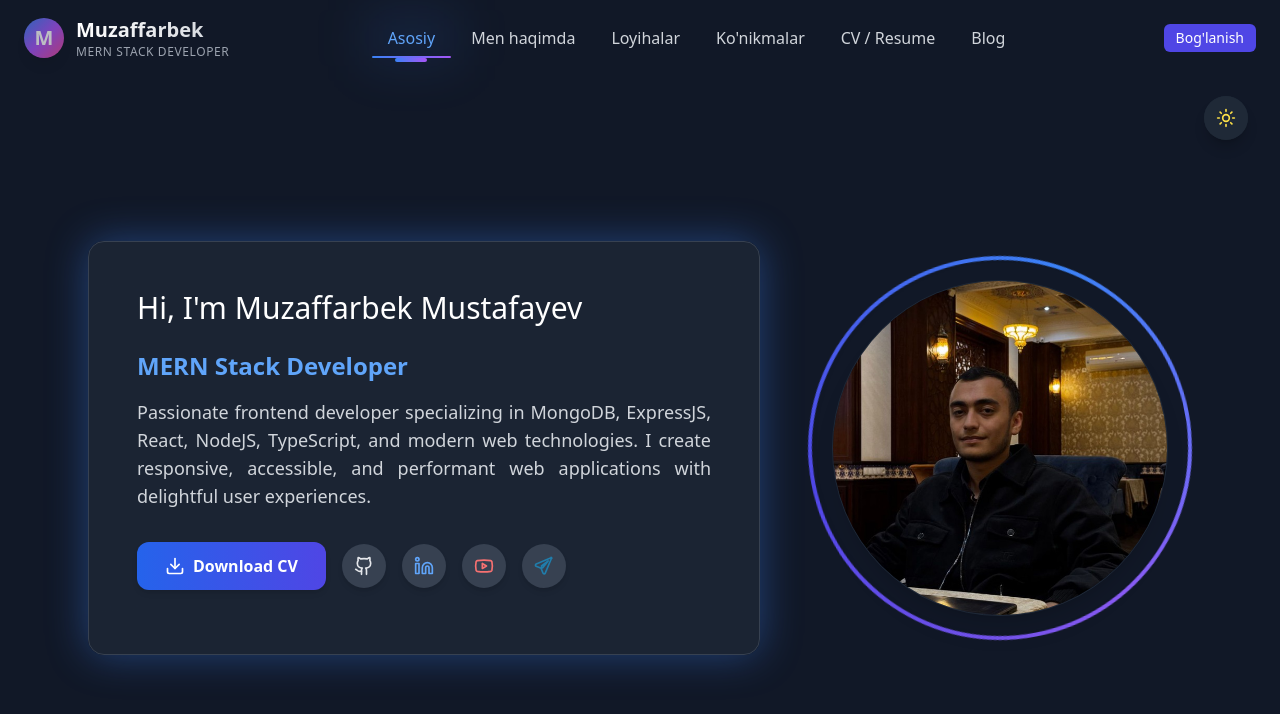
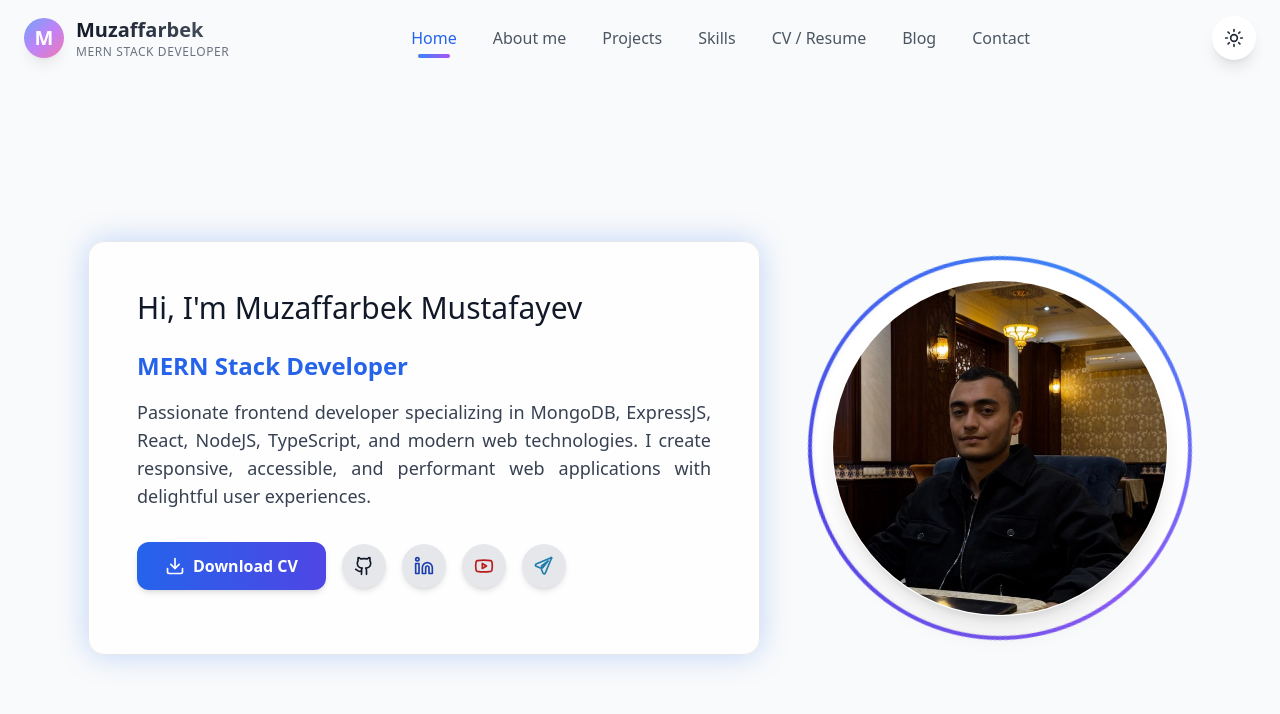
Before and after one commit to muzaffarbekmustafayevgit/AboutMeCli, a React (Vite) app: page / in a window 1280 px wide. Shown: the top 714 px of the page. Built offline with nearby package versions, Linux system fonts and the light colour scheme.

Commit message:
contact page added

```diff
--- a/src/components/Button.jsx
+++ b/src/components/Button.jsx
@@ -1,4 +1,5 @@
 import React from "react";
+import { Link } from "react-router-dom";
 import Loading from "../components/Loading";
 
 const Button = ({
@@ -12,53 +13,56 @@ const Button = ({
   loading = false,
   icon,
   iconPosition = "left",
+  as: Component = "button", // default 'button', Link uchun 'as={Link}'
+  to,
   onClick,
   ...props
 }) => {
-
   const baseClasses =
-    "relative inline-flex items-center justify-center font-medium rounded-md transition-all select-none";
+    "relative inline-flex items-center justify-center font-medium rounded-md transition-all select-none focus:outline-none focus:ring-2 focus:ring-offset-2 focus:ring-indigo-500";
 
   const variants = {
     primary: "bg-indigo-600 hover:bg-indigo-700 text-white",
-    secondary: "bg-gray-200 hover:bg-gray-300 text-gray-900 dark:bg-gray-700 dark:hover:bg-gray-600 dark:text-white",
-    outline: "border border-gray-400 text-gray-700 hover:bg-gray-100 dark:text-white dark:border-gray-600 dark:hover:bg-gray-700",
+    secondary:
+      "bg-gray-200 hover:bg-gray-300 text-gray-900 dark:bg-gray-700 dark:hover:bg-gray-600 dark:text-white",
+    outline:
+      "border border-gray-400 text-gray-700 hover:bg-gray-100 dark:text-white dark:border-gray-600 dark:hover:bg-gray-700",
   };
 
   const sizes = {
-    sm: "px-3 py-1 text-sm",
-    md: "px-4 py-2 text-base",
-    lg: "px-5 py-3 text-lg",
+    sm: "px-3 py-1 text-sm sm:px-4 sm:py-1.5",
+    md: "px-4 py-2 text-base sm:px-5 sm:py-2.5",
+    lg: "px-5 py-3 text-lg sm:px-6 sm:py-3.5",
   };
 
   return (
-    <button
+    <Component
       type={type}
-      className={`${baseClasses} ${variants[variant]} ${sizes[size]} ${widthClass} ${className} group relative`}
+      to={to} // Link uchun ishlaydi
+      className={`${baseClasses} ${variants[variant]} ${sizes[size]} ${widthClass} ${className}
+                 disabled:opacity-60 disabled:cursor-not-allowed group relative`}
       disabled={disabled || loading}
       onClick={onClick}
       {...props}
     >
-      {/* Icon LEFT */}
       {!loading && icon && iconPosition === "left" && (
-        <span className="mr-2 group-hover:translate-x-0.5 transition-transform">
-          {icon}
+        <span className="mr-2 transition-transform group-hover:translate-x-1">{icon}</span>
+      )}
+
+      <span className={`${loading ? "opacity-0" : "opacity-100"} transition-opacity`}>
+        {children}
+      </span>
+
+      {!loading && icon && iconPosition === "right" && (
+        <span className="ml-2 transition-transform group-hover:translate-x-1">{icon}</span>
+      )}
+
+      {loading && (
+        <span className="absolute inset-0 flex items-center justify-center">
+          <Loading size={20} />
         </span>
       )}
-
-      {/* Button Text */}
-      <span>{children}</span>
-
-      {/* Icon RIGHT */}
-      {!loading && icon && iconPosition === "right" && (
-        <span className="ml-2 group-hover:translate-x-0.5 transition-transform">
-          {icon}
-        </span>
-      )}
-
-      {/* Loading Indicator */}
-      {loading && <Loading />}
-    </button>
+    </Component>
   );
 };
 
--- a/src/components/Navbar.jsx
+++ b/src/components/Navbar.jsx
@@ -58,15 +58,8 @@ const Navbar = () => {
 
         {/* Right Side */}
         <div className="flex items-center space-x-4">
-          <Button
-            variant="primary"
-            size="sm"
-            className="hidden md:flex"
-            as={Link}
-            to="/contact"
-          >
-            Bog'lanish
-          </Button>
+
+     <ThemeToggle />
 
           {/* Mobile menu toggle */}
           <MobileMenuButton menuOpen={menuOpen} setMenuOpen={setMenuOpen} />
@@ -76,7 +69,7 @@ const Navbar = () => {
       {/* Mobile menu */}
       <MobileMenu menuOpen={menuOpen} setMenuOpen={setMenuOpen} isActive={isActive} />
 
-      <ThemeToggle />
+
 
       <style jsx>{`
         @keyframes slideDown {
@@ -90,6 +83,7 @@ const Navbar = () => {
 };
 
 // Desktop menu component
+// Desktop menu component
 const DesktopMenu = ({ isActive, activeIndex }) => (
   <div className="hidden lg:flex items-center space-x-1">
     {menuItems.map((item, index) => (
@@ -102,19 +96,13 @@ const DesktopMenu = ({ isActive, activeIndex }) => (
           {item.label}
         </span>
 
+        {/* Faqat active bo'lgan item uchun pastki chiziqcha */}
         {isActive(item.path) && (
-          <>
-            <div className="absolute bottom-0 left-0 right-0 h-0.5 bg-gradient-to-r from-blue-500 to-purple-500 rounded-full"></div>
-            <div className="absolute -inset-2 bg-blue-500/5 dark:bg-blue-500/10 rounded-lg blur-xl"></div>
-          </>
+          <div className="absolute bottom-0 left-1/2 transform -translate-x-1/2 w-8 h-1 bg-gradient-to-r from-blue-500 to-purple-500 rounded-full animate-pulse"></div>
         )}
 
+        {/* Hover effektlari */}
         <div className="absolute inset-0 bg-gradient-to-r from-blue-500/0 via-blue-500/5 to-purple-500/0 dark:from-blue-400/0 dark:via-blue-400/5 dark:to-purple-400/0 opacity-0 group-hover:opacity-100 rounded-lg transition-opacity duration-300"></div>
-
-        {/* Animated indicator */}
-        {index === activeIndex && (
-          <div className="absolute -bottom-1 left-1/2 transform -translate-x-1/2 w-8 h-1 bg-gradient-to-r from-blue-500 to-purple-500 rounded-full animate-pulse"></div>
-        )}
       </Link>
     ))}
   </div>
--- a/src/components/ThemeToggle.jsx
+++ b/src/components/ThemeToggle.jsx
@@ -17,7 +17,7 @@ const ThemeToggle = () => {
   return (
     <button
       onClick={toggleDarkMode}
-      className="fixed top-24 right-4 sm:right-6 md:right-8 z-50 p-2.5 sm:p-3 rounded-full shadow-lg transition-all duration-300
+      className="  sm:right-6 md:right-8  sm:p-3 rounded-full shadow-lg transition-all duration-300
                  bg-white dark:bg-gray-800 text-gray-800 dark:text-yellow-300 hover:scale-110 active:scale-95"
       aria-label="Toggle dark mode"
     >
--- a/src/data/menuItems.js
+++ b/src/data/menuItems.js
@@ -1,8 +1,10 @@
 export const menuItems = [
-  { key: "home", path: "/", label: "Asosiy" },
-  { key: "about", path: "/about", label: "Men haqimda" },
-  { key: "portfolio", path: "/portfolio", label: "Loyihalar" },
-  { key: "skills", path: "/skills", label: "Ko'nikmalar" },
+  { key: "home", path: "/", label: "Home" },
+  { key: "about", path: "/about", label: "About me" },
+  { key: "portfolio", path: "/portfolio", label: "Projects" },
+  { key: "skills", path: "/skills", label: "Skills" },
   { key: "resume", path: "/resume", label: "CV / Resume" },
-  { key: "blog", path: "/blog", label: "Blog" }
+  { key: "blog", path: "/blog", label: "Blog" },
+  { key: "contact", path: "/contact", label: "Contact" }
+
 ];
--- a/src/pages/Contact.jsx
+++ b/src/pages/Contact.jsx
@@ -1,12 +1,155 @@
-import React from 'react'
+import React, { useState } from "react";
+import { Mail, Phone, MapPin, Send } from "lucide-react";
+import Button from "../components/Button";
 
-function Contact() {
+const Contact = () => {
+  const [formData, setFormData] = useState({
+    name: "",
+    email: "",
+    message: ""
+  });
+  const [loading, setLoading] = useState(false);
+  const [success, setSuccess] = useState(false);
+
+  const handleChange = (e) => {
+    setFormData({ ...formData, [e.target.name]: e.target.value });
+  };
+
+  const handleSubmit = (e) => {
+    e.preventDefault();
+    setLoading(true);
+    setSuccess(false);
+
+    setTimeout(() => {
+      setLoading(false);
+      setSuccess(true);
+      setFormData({ name: "", email: "", message: "" });
+    }, 1500);
+  };
+
   return (
-    <div>
-      Contact
+    <div className="min-h-screen pt-20   px-4 md:px-6 lg:px-8">
+      <div className="max-w-6xl mx-auto">
 
+        {/* Sarlavha */}
+        <div className="text-center mb-10">
+
+          <p className="text-gray-600 dark:text-gray-300">
+            Loyihalar yoki hamkorlik uchun murojaat qiling
+          </p>
+        </div>
+
+        {/* Kontent */}
+        <div className="grid lg:grid-cols-2 gap-8">
+
+          {/* Chap: Aloqa ma'lumotlari */}
+          <div className="space-y-4">
+            <div className="bg-white dark:bg-gray-800 rounded-2xl p-4 shadow-lg">
+              <h2 className="text-xl font-bold mb-6 flex items-center gap-3">
+                <div className="w-10 h-10 bg-gradient-to-br from-blue-500 to-purple-500 rounded-lg flex items-center justify-center">
+                  <MapPin className="w-5 h-5 text-white" />
+                </div>
+                Aloqa Ma'lumotlari
+              </h2>
+
+              <div className="space-y-4">
+                <div className="flex items-center gap-4 p-3 rounded-xl hover:bg-gray-50 dark:hover:bg-gray-700/50">
+                  <div className="w-12 h-12 bg-blue-100 dark:bg-blue-900/30 rounded-xl flex items-center justify-center">
+                    <Mail className="w-5 h-5 text-blue-600 dark:text-blue-400" />
+                  </div>
+                  <div>
+                    <p className="text-sm text-gray-500">Email</p>
+                    <a href="mailto:muzaffar@example.com" className="font-medium">
+                      muzaffar@example.com
+                    </a>
+                  </div>
+                </div>
+
+                <div className="flex items-center gap-4 p-3 rounded-xl hover:bg-gray-50 dark:hover:bg-gray-700/50">
+                  <div className="w-12 h-12 bg-green-100 dark:bg-green-900/30 rounded-xl flex items-center justify-center">
+                    <Phone className="w-5 h-5 text-green-600 dark:text-green-400" />
+                  </div>
+                  <div>
+                    <p className="text-sm text-gray-500">Telefon</p>
+                    <p className="font-medium">+998 90 123 45 67</p>
+                  </div>
+                </div>
+              </div>
+            </div>
+
+            {/* Xarita */}
+            <div className="bg-white dark:bg-gray-800 rounded-2xl p-6 shadow-lg">
+              <div className="h-64 rounded-xl overflow-hidden">
+                <iframe
+                  src="https://www.google.com/maps/embed?pb=!1m18!1m12!1m3!1d3038.057567413494!2d69.57840081520437!3d39.65471387945533!2m3!1f0!2f0!3f0!3m2!1i1024!2i768!4f13.1!3m3!1m2!1s0x38ae8bcde73c3c7d%3A0xa55c92d0c8f0b1e6!2sSamarkand!5e0!3m2!1sen!2s"
+                  width="100%"
+                  height="100%"
+                  style={{ border: 0 }}
+                  title="Location"
+                ></iframe>
+              </div>
+            </div>
+          </div>
+
+          {/* O'ng: Form */}
+          <div className="bg-white dark:bg-gray-800 rounded-2xl p-6 shadow-lg">
+            <h2 className="text-2xl font-bold mb-6">Xabar Yuborish</h2>
+
+            <form onSubmit={handleSubmit} className="space-y-4">
+              <input
+                type="text"
+                name="name"
+                placeholder="Ismingiz"
+                value={formData.name}
+                onChange={handleChange}
+                className="w-full px-4 py-3 rounded-xl border bg-gray-50 dark:bg-gray-700"
+                required
+              />
+
+              <input
+                type="email"
+                name="email"
+                placeholder="Email"
+                value={formData.email}
+                onChange={handleChange}
+                className="w-full px-4 py-3 rounded-xl border bg-gray-50 dark:bg-gray-700"
+                required
+              />
+
+              <textarea
+                name="message"
+                rows="4"
+                placeholder="Xabaringiz"
+                value={formData.message}
+                onChange={handleChange}
+                className="w-full px-4 py-3 rounded-xl border bg-gray-50 dark:bg-gray-700"
+                required
+              ></textarea>
+
+              {/* Icon prop'ni olib tashladim */}
+              <Button
+                type="submit"
+                variant="primary"
+                size="lg"
+                loading={loading}
+                className="w-full"
+              >
+                Yuborish
+              </Button>
+
+              {success && (
+                <div className="p-4 bg-green-100 dark:bg-green-900/30 rounded-xl">
+                  <p className="text-green-700 dark:text-green-400">
+                    Xabaringiz yuborildi!
+                  </p>
+                </div>
+              )}
+            </form>
+          </div>
+        </div>
+      </div>
     </div>
-  )
-}
+  );
+};
 
-export default Contact
+export default Contact;
--- a/src/pages/Home.jsx
+++ b/src/pages/Home.jsx
@@ -9,8 +9,7 @@ import {
   Sun,
 } from "lucide-react";
 import MyImage from "../assets/USER.jpg";
-import ThemeToggle from "../components/ThemeToggle";
-import TelegramIcon from "../components/TelegramIcon";
+import TelegramIcon from "../components/Icons/TelegramIcon";
 import { socialMedias } from "../data/socialMedias";
 import CVdownload from "../components/CVdownload";
 /*************  ✨ Windsurf Command ⭐  *************/
@@ -39,7 +38,7 @@ function Home() {
                 bg-gray-50 dark:bg-gray-900 transition-colors duration-500"
     >
       {/* Theme Toggle */}
-      <ThemeToggle />
+
 
       {/* Card 1: Content */}
 
@@ -101,7 +100,7 @@ function Home() {
                hover:shadow-xl hover:-translate-y-1 hover:bg-gradient-to-br hover:from-red-400 hover:to-red-600
                active:scale-95"
             >
-              <Youtube className="text-red-900 dark:text-red-400 w-4 h-4 sm:w-5 sm:h-5 transition-colors duration-300 hover:text-white" />
+              <Youtube className="text-red-700 dark:text-red-400 w-4 h-4 sm:w-5 sm:h-5 transition-colors duration-300 hover:text-white-900" />
             </a>
 
             <a
--- a/src/pages/Resume.jsx
+++ b/src/pages/Resume.jsx
@@ -172,7 +172,7 @@ function Resume() {
           <div className="flex flex-col lg:flex-row items-start lg:items-center justify-between gap-8 mb-8">
             <div>
               <h1 className="text-4xl md:text-5xl font-bold mb-4">
-                <span className="block text-gray-800 dark:text-white">Muzaffar Akbarov</span>
+                <span className="block text-gray-800 dark:text-white">Muzaffar </span>
                 <span className="bg-gradient-to-r from-blue-600 via-purple-600 to-pink-600 dark:from-blue-400 dark:via-purple-400 dark:to-pink-400 bg-clip-text text-transparent">
                   Full-Stack Developer
                 </span>
```
Also changed, not shown: src/components/Icons/TelegramIcon.jsx (renamed from src/components/TelegramIcon.jsx).
